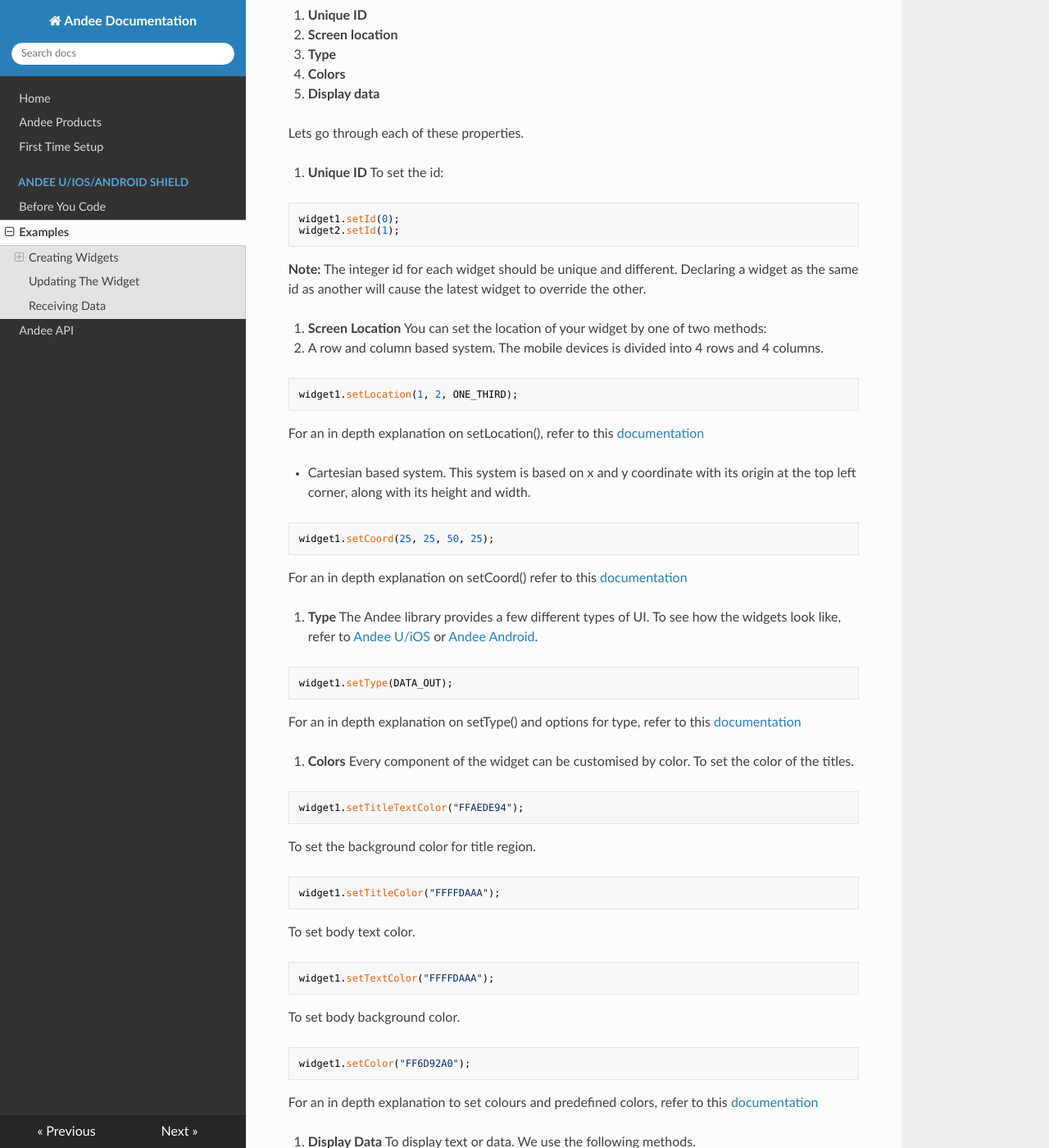
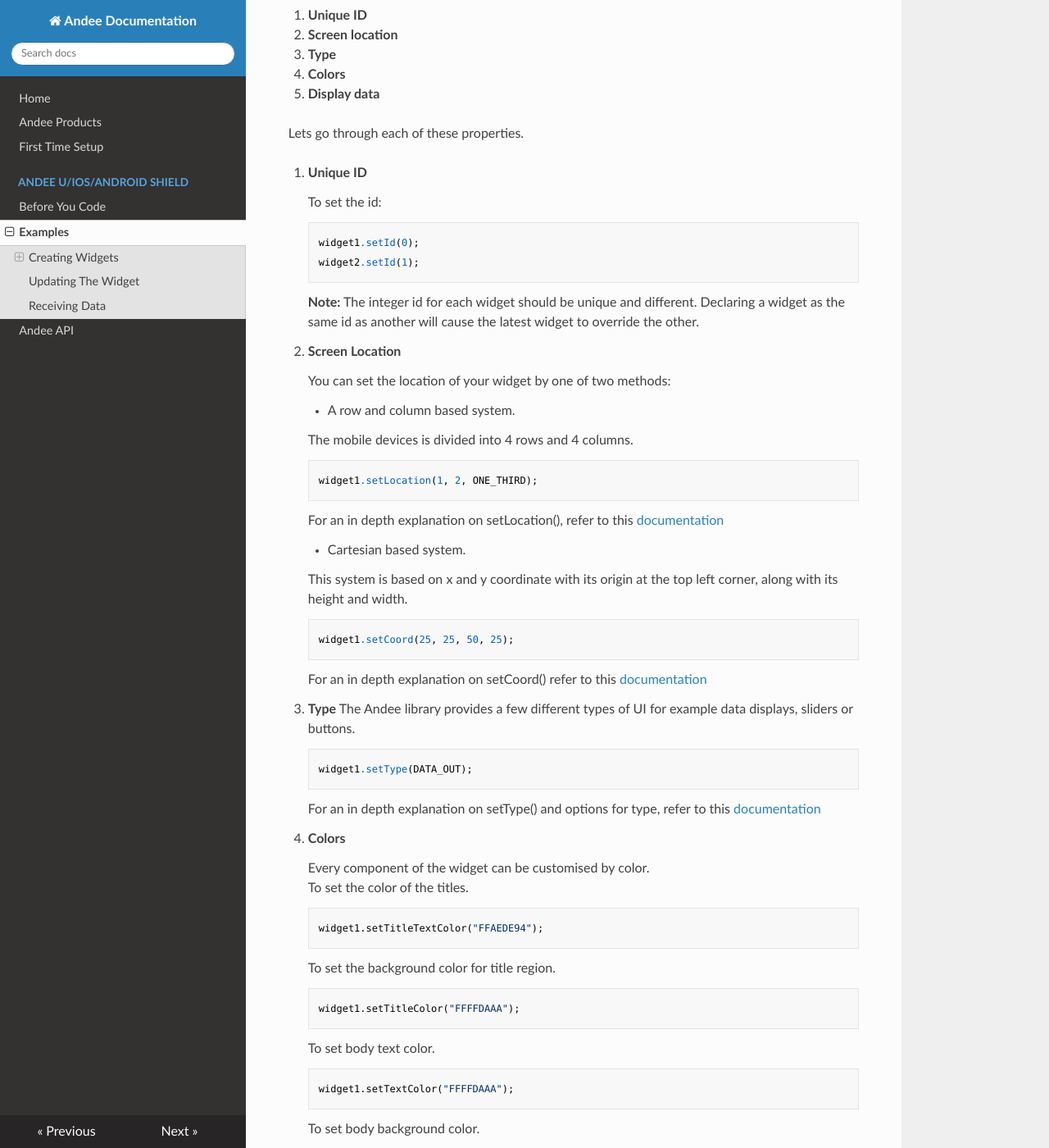
Before and after one commit to Annikken/andeedocs, an MkDocs documentation site: the page built from docs/Examples.md, in a window 1280 px wide and 1400 px high, scrolled down 481 px. Shown: the whole window at 82% size. Built offline with MkDocs 1.6.1, drawn with Linux system fonts in a browser that asks for light colours; nearby versions of some CDN libraries; some of the changed text lies outside the part shown.

Commit message:
correcting formatting so that markdown displays correctly

````diff
--- a/docs/Examples.md
+++ b/docs/Examples.md
@@ -21,84 +21,87 @@
 Lets go through each of these properties.
 
 1. **Unique ID**
-To set the id:
-```cpp
-widget1.setId(0);
-widget2.setId(1);
-```
-**Note:** The integer id for each widget should be unique and different. Declaring a widget as the same id as another will cause the latest widget to override the other.
+
+    To set the id:
+
+        widget1.setId(0);
+        widget2.setId(1);
+
+    **Note:** The integer id for each widget should be unique and different. Declaring a widget as the same id as another will cause the latest widget to override the other.
 
 2. **Screen Location**
-You can set the location of your widget by one of two methods:
-  * A row and column based system.
-  The mobile devices is divided into 4 rows and 4 columns.
-```cpp
-widget1.setLocation(1, 2, ONE_THIRD);
-```
-For an in depth explanation on setLocation(), refer to this [documentation](AndeeAPI.md#set-location)
 
-  * Cartesian based system.
-  This system is based on x and y coordinate with its origin at the top left corner, along with its height and width.
-```cpp
-widget1.setCoord(25, 25, 50, 25);
-```
-  For an in depth explanation on setCoord() refer to this [documentation](AndeeAPI.md#set-coordinates)
+    You can set the location of your widget by one of two methods:
+
+    * A row and column based system.
+
+    The mobile devices is divided into 4 rows and 4 columns.
+
+        widget1.setLocation(1, 2, ONE_THIRD);
+
+    For an in depth explanation on setLocation(), refer to this [documentation](AndeeAPI.md#set-location)
+
+    * Cartesian based system.
+
+    This system is based on x and y coordinate with its origin at the top left corner, along with its height and width.
+
+        widget1.setCoord(25, 25, 50, 25);
+
+    For an in depth explanation on setCoord() refer to this [documentation](AndeeAPI.md#set-coordinates)
 
 3. **Type**
-The Andee library provides a few different types of UI. To see how the widgets look like, refer to [Andee U/iOS](https://annikken.com/andee-u) or [Andee Android](https://annikken.com/andee-android).
-```cpp
-widget1.setType(DATA_OUT);
-```
-For an in depth explanation on setType() and options for type, refer to this [documentation](AndeeAPI.md#set-type)
+    The Andee library provides a few different types of UI for example data displays, sliders or buttons.
+
+        widget1.setType(DATA_OUT);
+
+    For an in depth explanation on setType() and options for type, refer to this [documentation](AndeeAPI.md#set-type)
 
 4. **Colors**
-Every component of the widget can be customised by color.
-To set the color of the titles.
-```cpp
-widget1.setTitleTextColor("FFAEDE94");
-```
-To set the background color for title region.
-```cpp
-widget1.setTitleColor("FFFFDAAA");
-```
-To set body text color.
-```cpp
-widget1.setTextColor("FFFFDAAA");
-```
-To set body background color.
-```cpp
-widget1.setColor("FF6D92A0");
-```
-For an in depth explanation to set colours and predefined colors, refer to this [documentation](AndeeAPI.md#set-color)
+
+    Every component of the widget can be customised by color.
+    To set the color of the titles.
+
+        widget1.setTitleTextColor("FFAEDE94");
+
+    To set the background color for title region.
+
+        widget1.setTitleColor("FFFFDAAA");
+
+    To set body text color.
+
+        widget1.setTextColor("FFFFDAAA");
+
+    To set body background color.
+
+        widget1.setColor("FF6D92A0");
+
+    For an in depth explanation to set colours and predefined colors, refer to this [documentation](AndeeAPI.md#set-color)
 
 5. **Display Data**
-To display text or data. We use the following methods.
-```cpp
-widget1.setTitle("Sensor A103");
-widget1.setData("No readings received.");
-widget1.setUnits("cm");
-```
 
+    To display text or data. We use the following methods.
 
-Now lets combine what we have shown into a single code snippet.
-```cpp
-void setup() {
-    Andee.begin();
+        widget1.setTitle("Sensor A103");
+        widget1.setData("No readings received.");
+        widget1.setUnits("cm");
 
-    widget1.setId(0);
-    widget1.setCoord(25, 25, 50, 25);
-    widget1.setType(DATA_OUT);
-    widget1.setTitleTextColor("FFAEDE94");
-    widget1.setTitleColor("FFFFDAAA");
-    widget1.setTextColor("FF9A73A9");
-    widget1.setColor("FF6D92A0");
-    widget1.setTitle("Sensor A103");
-    widget1.setData("No readings received.");
-    widget1.setUnits("cm");
-}
-```
+    Now lets combine what we have shown into a single code snippet.
 
-Certain types of widgets require extra methods for setup. They will be discussed below.
+        void setup() {
+        Andee.begin();
+        widget1.setId(0);
+        widget1.setCoord(25, 25, 50, 25);
+        widget1.setType(DATA_OUT);
+        widget1.setTitleTextColor("FFAEDE94");
+        widget1.setTitleColor("FFFFDAAA");
+        widget1.setTextColor("FF9A73A9");
+        widget1.setColor("FF6D92A0");
+        widget1.setTitle("Sensor A103");
+        widget1.setData("No readings received.");
+        widget1.setUnits("cm");
+        }
+
+    Certain types of widgets require extra methods for setup. They will be discussed below.
 
 ### Creating Buttons
 Buttons have 2 modes. A single press mode which waits for a response from the Andee shield and a multipress mode that can be press continuously.
````
Also changed, not shown: docs/AndeeAPI.md (+0 -15 lines).
